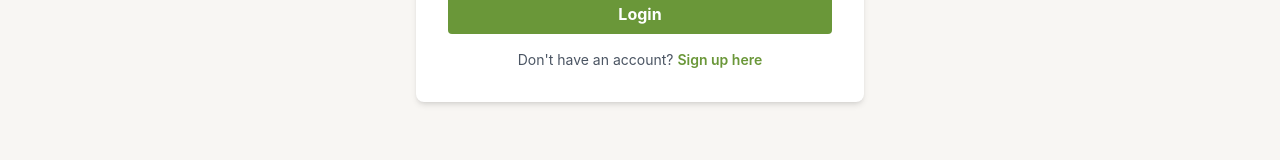
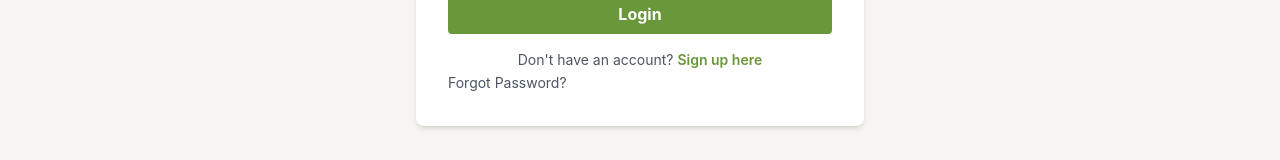
Before and after one commit to kunalmaloo77/organic-shop-frontend, a React (Vite) app: page /login in a window 1280 px wide. Shown: the part 446-606 px from the top of the page. Built offline with nearby package versions, Linux system fonts and the light colour scheme; no server answers.

Commit message:
Changed Order Cancel Api

```diff
--- /dev/null
+++ b/src/pages/ForgotPassword.jsx
@@ -0,0 +1,13 @@
+import React from 'react'
+import Header from '../components/Header'
+
+const ForgotPassword = () => {
+  return (
+    <div>
+      <Header />
+
+    </div>
+  )
+}
+
+export default ForgotPassword
--- a/src/pages/Login.jsx
+++ b/src/pages/Login.jsx
@@ -6,7 +6,7 @@ import { loginSchema, signUpSchema } from "../schemas";
 import { useDispatch, useSelector } from "react-redux";
 import { Loader2 } from "lucide-react";
 import { checkAuthStatus, loginUser, signupUser } from "../features/authSlice";
-import { useLocation, useNavigate } from "react-router-dom";
+import { Link, useLocation, useNavigate } from "react-router-dom";
 
 function AuthErrorMessage({ message }) {
   console.log(message, "ErrorMessage");
@@ -107,6 +107,14 @@ function LoginForm({ formik, loading, message, toggleAuthView }) {
           Sign up here
         </button>
       </p>
+      <button>
+        <Link
+          to="/forgot-password"
+          className="text-sm text-gray-600 hover:underline"
+        >
+          Forgot Password?
+        </Link>
+      </button>
     </>
   );
 }
--- a/src/pages/OrderDetail.jsx
+++ b/src/pages/OrderDetail.jsx
@@ -48,8 +48,8 @@ const OrderDetail = () => {
     if (!window.confirm("Are you sure you want to cancel this order?")) return;
     try {
       await axios.patch(
-        `${backendUrl}/orders/${order._id}/cancel`,
-        {},
+        `${backendUrl}/orders/cancel`,
+        { id: orderId },
         { withCredentials: true }
       );
       alert("Order cancelled successfully.");
```
